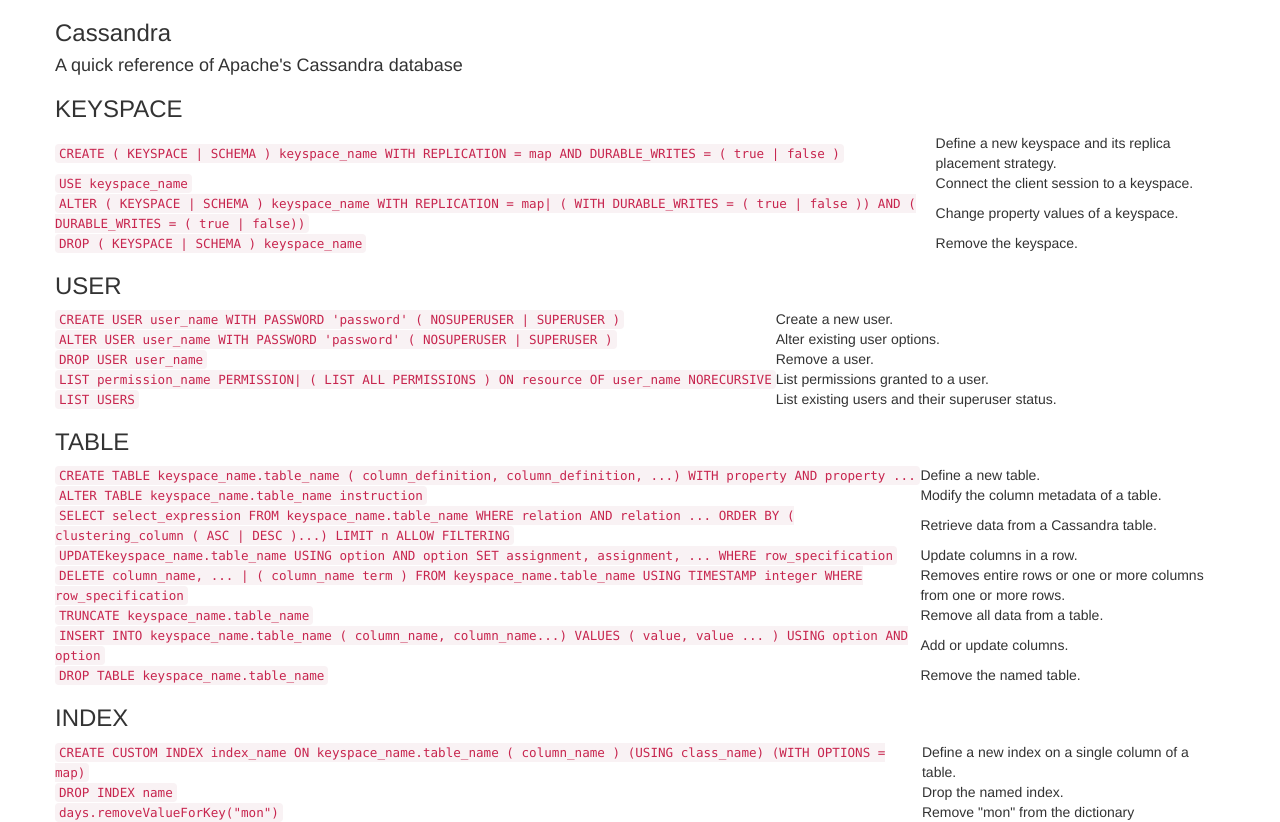
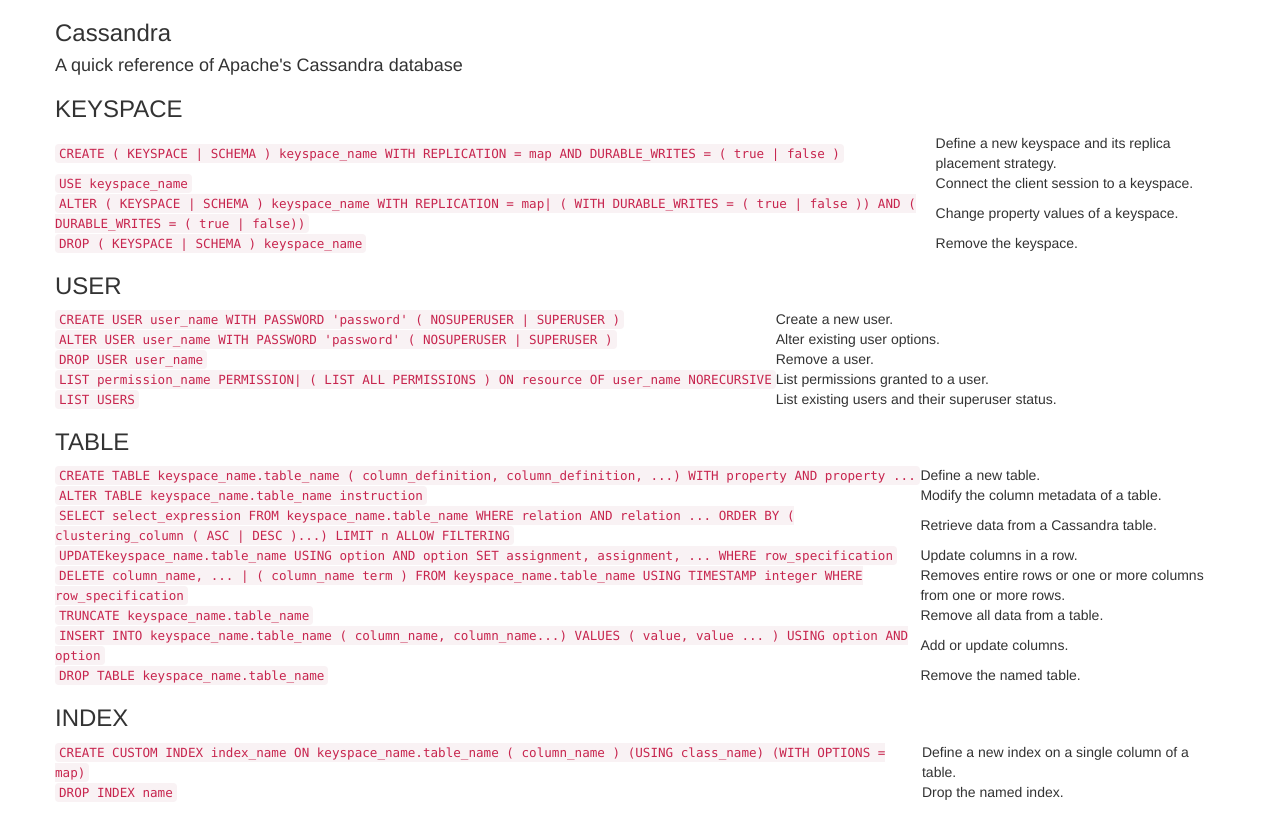
Before and after one commit to gabhi/cassandra_cheat_sheet, a plain HTML site: page index.html in a window 1280 px wide. Drawn offline with nearby package versions, Linux system fonts and the light colour scheme.

Commit message:
Update index.html

```diff
--- a/index.html
+++ b/index.html
@@ -134,10 +134,6 @@
 <td class="cheatsheet__key"><code class="bg-clr--platinum">DROP INDEX name</code></td>
 <td class="cheatsheet__value tx-clr--slate-light">Drop the named index.</td>
 </tr>
-<tr>
-<td class="cheatsheet__key"><code class="bg-clr--platinum">days.removeValueForKey("mon")</code></td>
-<td class="cheatsheet__value tx-clr--slate-light">Remove "mon" from the dictionary</td>
-</tr>
 </tbody>
 </table>
 </div>
```
